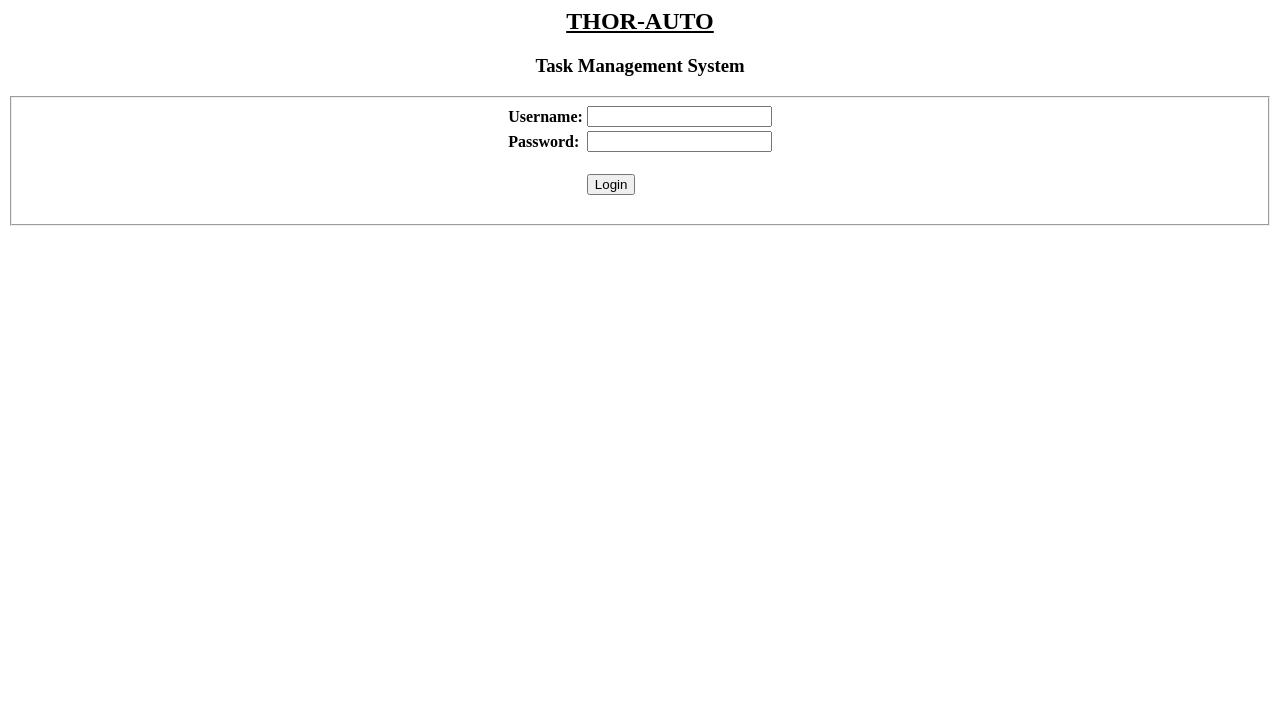
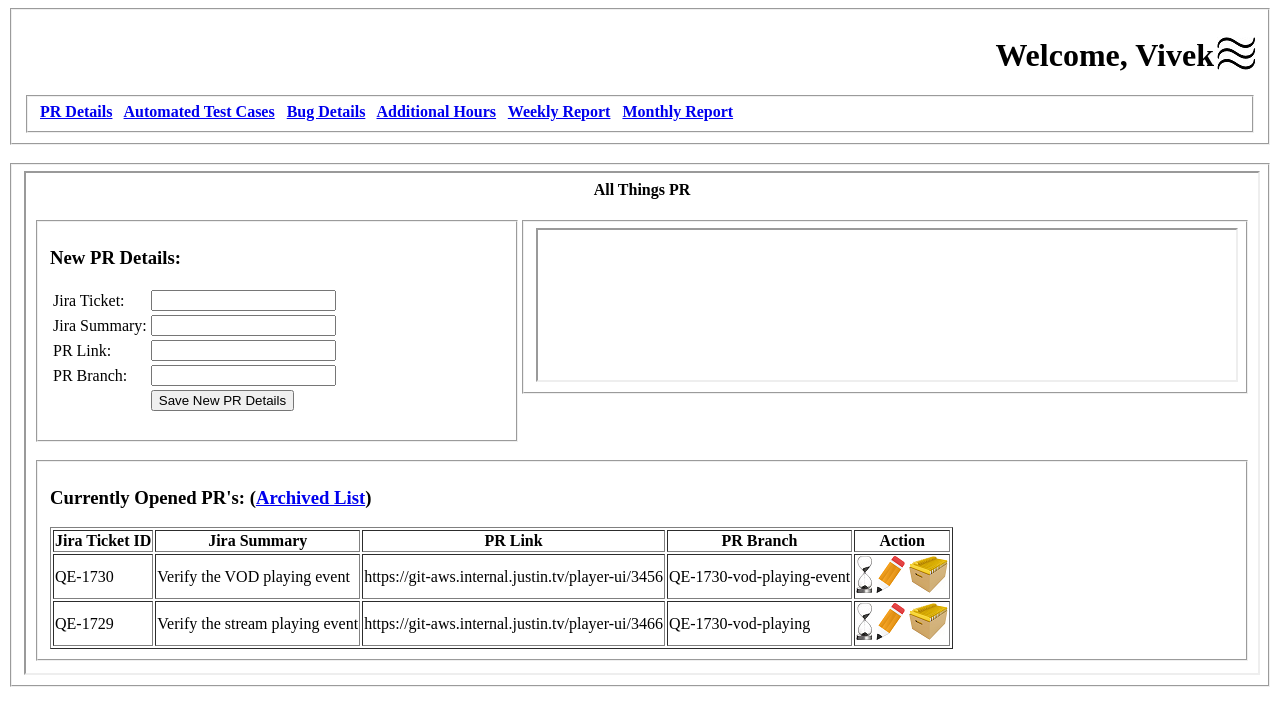
Before and after one commit to khurana724/dawn, a PHP site: page / in a window 1280 px wide. Shown: the top 726 px of the page. Run offline with PHP 8.4, Linux system fonts and the light colour scheme; data that the repository does not hold is empty.

Commit message:
New Index Page and Iframe Loading

```diff
--- a/archived_pr.php
+++ b/archived_pr.php
@@ -11,7 +11,8 @@
               echo "<tr>";
               echo "<td>".$opened_pr[$i][0]."</td><td>".$opened_pr[$i][1]."</td><td>".$opened_pr[$i][3]."</td><td>".$opened_pr[$i][4]."</td>";
               echo "<td>";
-              echo "<a href='archive_pr.php?pr=".$opened_pr[$i][2]."&user=".$_SESSION['user']."&status=0'><img src='images/archive.png' title='Unarchive PR' alt='Unarchive PR'></a>";
+                echo "<a href='actions.php?pr=".$opened_pr[$i][2]."&user=".$_SESSION['user']."&status=0'><img src='images/archive.png' title='Unarchive PR' alt='Unarchive PR'></a>";
+                echo "<a href='actions.php?pr=".$opened_pr[$i][2]."&user=".$_SESSION['user']."&delete=true'><img src='images/delete.jpg' title='Delete PR' alt='Delete PR'></a>";
               echo "</td>";
               echo "</tr>";
             }
--- a/config.inc
+++ b/config.inc
@@ -10,4 +10,5 @@ mysql_select_db($dbname) or DIE('Database name is not available!');
 include('db_methods/sql_methods.php');
 include('php_helpers/helpers.php');
 date_default_timezone_set('UTC');
+$_SESSION['user'] = 'vkhurana';
 ?>
--- a/index.php
+++ b/index.php
@@ -1,39 +1,39 @@
+<?php
+	include 'config.inc';
+?>
 <html>
-	<title>UTMS</title>
+	<title>THOR-AUTO : : TMS</title>
+	<head>
+		<script src="https://ajax.googleapis.com/ajax/libs/jquery/3.3.1/jquery.min.js"></script>
+		<script>
+		$(document).ready(function(){
+			$("#triple-lines").click(function(){
+					$("#links").toggle();
+			});
+		});
+		</script>
+	</head>
 	<body>
-		<center>
-			<h2><u>THOR-AUTO</u><br></h2><h3>Task Management System</h3>
-
-			<fieldset>
-				<form name = 'login_form' method = 'post'>
-					<table>
-						<tr>
-							<td><strong>Username:</strong></td><td><input type = 'text' name = 'username' id = 'username'></td>
-						</tr>
-						<tr>
-							<td><strong>Password:</strong></td><td><input type = 'password' name = 'password' id = 'password'></td>
-						</tr>
-						<tr>
-							<td></td><td><br><input type = 'submit' name = 'login' id = 'login' value = 'Login'></td>
-						</tr>
-					</table>
-				</form>
-			</fieldset>
-		</center>
+		<fieldset>
+			<h1 align='right'>Welcome, Vivek <img id='triple-lines' src="images/lines.jpg" alt='Show/Hide Menu' title="Show/Hide Menu" align='right'/></h1>
+			<div id="links" style="display:block">
+				<fieldset>
+					<strong>
+						<a target='main-iframe' href="pr.php">PR Details</a>&nbsp;&nbsp;
+						<a target='main-iframe' href="automation.php">Automated Test Cases</a>&nbsp;&nbsp;
+						<a target='main-iframe' href="bugs.php">Bug Details</a>&nbsp;&nbsp;
+						<a target='main-iframe' href="additions.php">Additional Hours</a>&nbsp;&nbsp;
+						<a target='main-iframe' href="weekly.php">Weekly Report</a>&nbsp;&nbsp;
+						<a target='main-iframe' href="monthly.php">Monthly Report</a>&nbsp;&nbsp;
+					</strong>
+				</fieldset>
+			</div>
+		</fieldset>
+		<br>
+    <fieldset>
+      <div id='main-frame'>
+        <iframe src="pr.php" name="main-iframe"style="width: 100%; height: 500px"></iframe>
+      </div>
+    </fieldset>
 	</body>
-	<?php
-		include('config.inc');
-		if(isset($_POST['username'])){
-			$row = select_all('login-details');
-			for($n=0;$n<sizeof($row);$n++){
-				$detail = $row[$n];
-				if(($detail['username']==$_POST['username']) && ($detail['password']==$_POST['password'])){
-					$_SESSION['name'] = $detail['member_name'];
-					$_SESSION['user'] = $detail['username'];
-					header('Location: pr.php');
-				}
-			}
-			echo "Incorrect Username/Password";
-		}
-	?>
 </html>
--- a/log_hours.php
+++ b/log_hours.php
@@ -1,7 +1,6 @@
 <?php include 'config.inc'; ?>
 <html>
 <body>
-  <fieldset>
   <h4 align='center'>Log Hours</h4>
   <form name='new-pr' method="post">
     <table><tr><td>Hours Logged Last Month: </td>
@@ -35,6 +34,5 @@
           ?>
         </table>
       </form>
-      </fieldset>
     </body>
     </html>
--- a/pr.php
+++ b/pr.php
@@ -2,15 +2,9 @@
 	include 'config.inc';
 ?>
 <html>
-	<title>THOR :: AUTO (Home)</title>
 	<body>
-		<fieldset>
-			<h4 align='right'>Welcome, <?php echo $_SESSION['name'] ?> [ <a href='logout.php'>Logout</a> ]</h4>
-		</fieldset>
-		<br>
-		<fieldset>
-			<h4 align = 'center'>All Things PR</h4>
-			<div id = 'new-pr-section' style='float: left; width: 40%'>
+		<h4 align='center'>All Things PR</h4>
+		<div id='new-pr-section' style='float: left; width: 40%'>
 			<fieldset><h3>New PR Details:</h3>
 				<form name='new-pr' method="post">
 					<table>
@@ -32,11 +26,11 @@ include 'config.inc';
 		</div>
 		<div id = 'frame-holder' style='float: left; width: 60%'>
 			<fieldset>
-					<iframe src="iframe_blank_page.html" name="link-frame" height="28%" width="100%"></iframe>
+				<iframe src="iframe_blank_page.html" name="link-frame" height="39.6%" width="100%"></iframe>
 			</fieldset>
 		</div>
 		<div id = 'pr-details-section' style='float: left; width: 100%'>
-				<fieldset><h3>Currently Opened PR's from my account: (<a target='link-frame' href="archived_pr.php?user=<?php echo $_SESSION['user']; ?>">Archived List</a>)</h3>
+			<fieldset><h3>Currently Opened PR's: (<a target='link-frame' href="archived_pr.php?user=<?php echo $_SESSION['user']; ?>">Archived List</a>)</h3>
 				<table border=1>
 				<th>Jira Ticket ID</th><th>Jira Summary</th><th>PR Link</th><th>PR Branch</th><th>Action</th>
 				<?php
@@ -47,8 +41,7 @@ include 'config.inc';
 						echo "<td>";
 							echo "<a href='log_hours.php?pr=".$opened_pr[$i][2]."' target='link-frame'><img src='images/hourglass.jpg' title='Log Hours' alt='Log Hours'></a> ";
 							echo "<a href='edit_pr.php?pr=".$opened_pr[$i][2]."' target='link-frame'><img src='images/edit.png' alt='Edit PR Details' title='Edit PR Details'></a> ";
-								echo "<a href='log_review_login.php?pr=".$opened_pr[$i][2]."&user=".$_SESSION['user']."' target='link-frame'><img src='images/review.jpeg' title='Log Review' alt='Log Review'></a> ";
-								echo "<a href='archive_pr.php?pr=".$opened_pr[$i][2]."&user=".$_SESSION['user']."&status=1'><img src='images/archive.png' title='Archive PR' alt='Archive PR'></a>";
+							echo "<a href='actions.php?pr=".$opened_pr[$i][2]."&user=".$_SESSION['user']."&status=1'><img src='images/archive.png' title='Archive PR' alt='Archive PR'></a>";
 						echo "</td>";
 						echo "</tr>";
 					}
@@ -56,6 +49,5 @@ include 'config.inc';
 				</table>
 			</fieldset>
 		</div>
-		</fieldset>
 	</body>
 </html>
```
Also changed, not shown: actions.php (renamed from archive_pr.php, +8 -0 lines), index_login.php (added, +39 -0 lines), log_review.php (deleted, +0 -19 lines), log_review_login.php (deleted, +0 -37 lines), images/delete.jpg (added), images/lines.jpg (added). Lines whose indentation alone changed are shown as unchanged.
